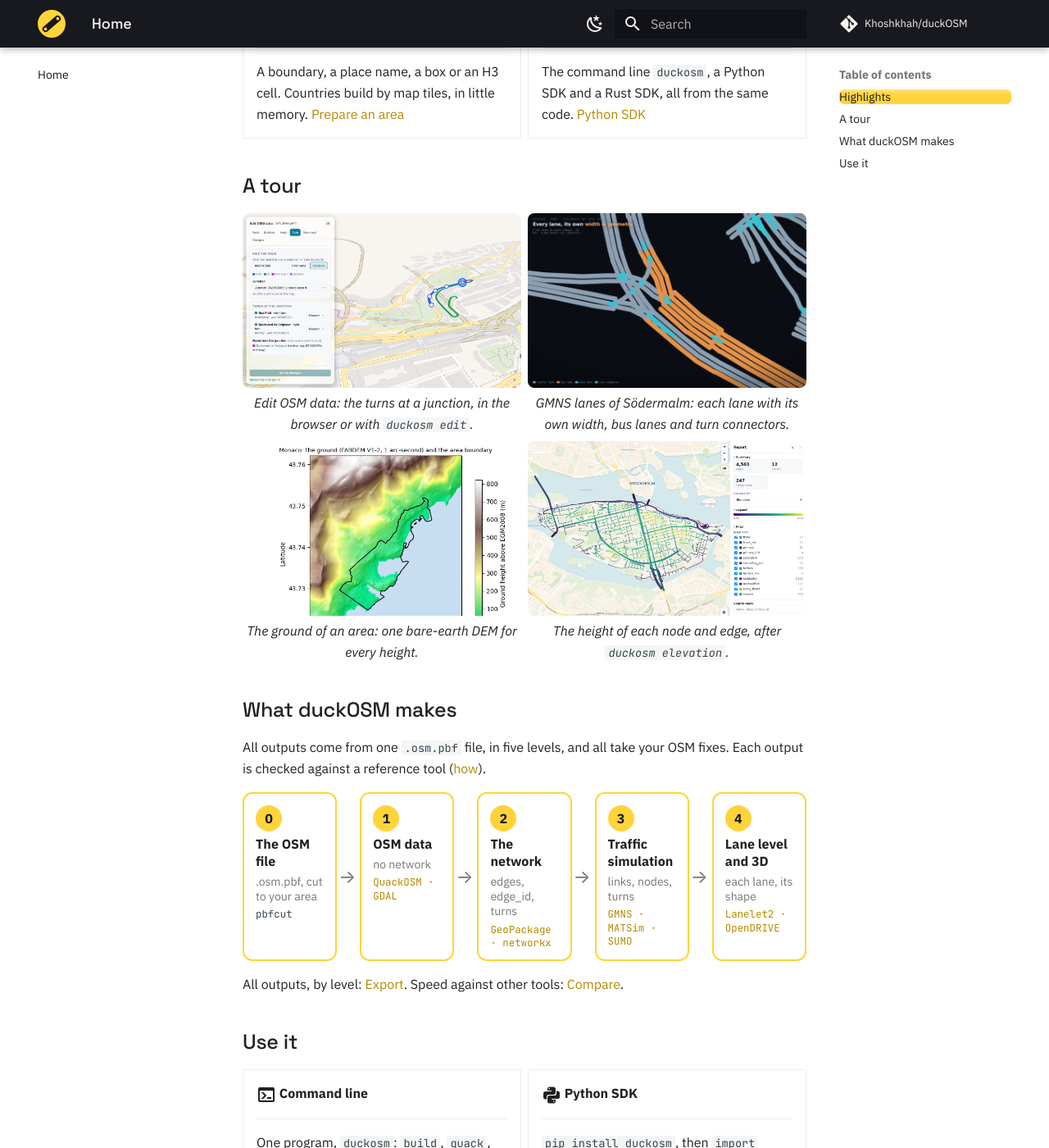
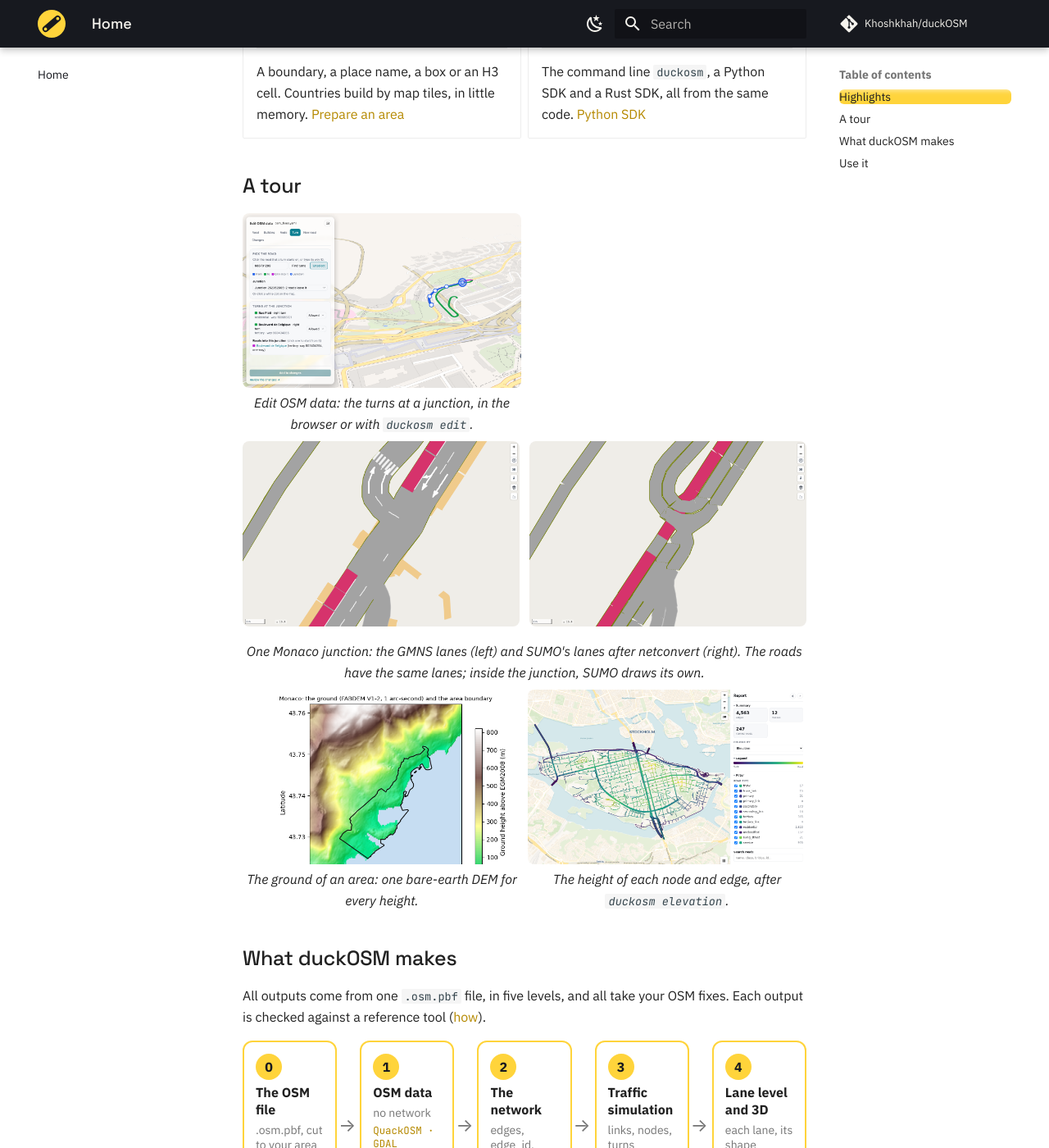
Before and after one commit to Khoshkhah/duckOSM, an MkDocs documentation site: the page built from docs/index.md, in a window 1280 px wide and 1400 px high, scrolled down 1633 px. Shown: the whole window at 82% size. Built offline with MkDocs 1.6.1 and Material for MkDocs 9.7.7, drawn with Linux system fonts in a browser that asks for light colours; comment, search, counter and statistics services are not loaded.

Commit message:
Docs: the tour shows one Monaco junction from GMNS and from SUMO, both drawn by roadstyle
The tour picture of the GMNS lanes (gmns_lane_width.png) is replaced by a pair: duckosm gmns-map (left) and duckosm sumo-map
(right) at the same view. exports/sumo.md has a See it section with the pair and a table of the differences; cli.md has sumo-map.

Co-Authored-By: Claude Opus 5.5 <noreply@anthropic.com>

```diff
--- a/docs/assets/extra.css
+++ b/docs/assets/extra.css
@@ -135,6 +135,13 @@
 /* A tour: pictures of one size in two columns, cut to fit, the caption under each */
 .md-typeset .grid.tour { grid-template-columns: repeat(auto-fit, minmax(16rem, 1fr)); }
 .md-typeset .grid.tour figure img { width: 100%; aspect-ratio: 16 / 10; object-fit: cover; object-position: top left; border-radius: 0.4rem; }
+/* A pair of pictures side by side, one above the other on a phone; in the tour, on one full row */
+.md-typeset figure.pair { display: flex; flex-flow: row wrap; justify-content: center; gap: 0.6rem; }
+.md-typeset figure.pair img { flex: 1 1 14rem; min-width: 0; width: auto; border-radius: 0.4rem; }
+.md-typeset figure.pair figcaption { flex-basis: 100%; }
+.md-typeset figure.pair br { display: none; }
+.md-typeset .grid.tour figure.pair { grid-column: 1 / -1; }
+.md-typeset .grid.tour figure.pair img { aspect-ratio: 3 / 2; }
 
 /* Export: the diagram of the levels: a row of boxes with arrows; a column with down arrows on a phone */
 .md-typeset .dk-levels { display: flex; gap: 1.4rem; margin: 0.8rem 0 0.6rem; }
--- a/docs/index.md
+++ b/docs/index.md
@@ -90,9 +90,10 @@ traffic simulation and routing. Fix the OSM data once, on a map. Your fixes go i
   <figcaption>Edit OSM data: the turns at a junction, in the browser or with <code>duckosm edit</code>.</figcaption>
 </figure>
 
-<figure markdown="span">
-  ![Every lane of a GMNS network as a width ribbon: traffic lanes, bus lanes and turn connectors](images/gmns_lane_width.png)
-  <figcaption>GMNS lanes of Södermalm: each lane with its own width, bus lanes and turn connectors.</figcaption>
+<figure class="pair" markdown="span">
+  ![The lanes of one Monaco junction from the GMNS export, drawn by roadstyle](images/tour-lanes-gmns.png)
+  ![The same junction from the SUMO export after netconvert, drawn by roadstyle](images/tour-lanes-sumo.png)
+  <figcaption>One Monaco junction: the GMNS lanes (left) and SUMO's lanes after netconvert (right). The roads have the same lanes; inside the junction, SUMO draws its own.</figcaption>
 </figure>
 
 <figure markdown="span">
```
Also changed, not shown: docs/exports/sumo.md (+25 -0 lines), docs/reference/cli.md (+14 -1 lines), docs/images/tour-lanes-gmns.png, docs/images/tour-lanes-sumo.png.
